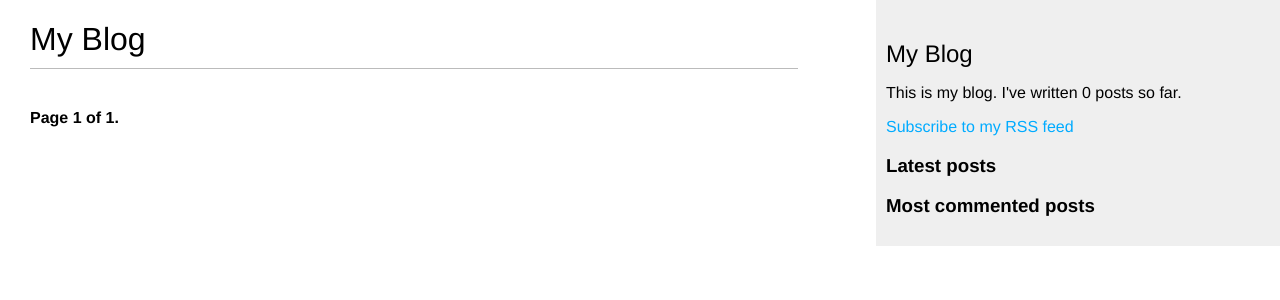
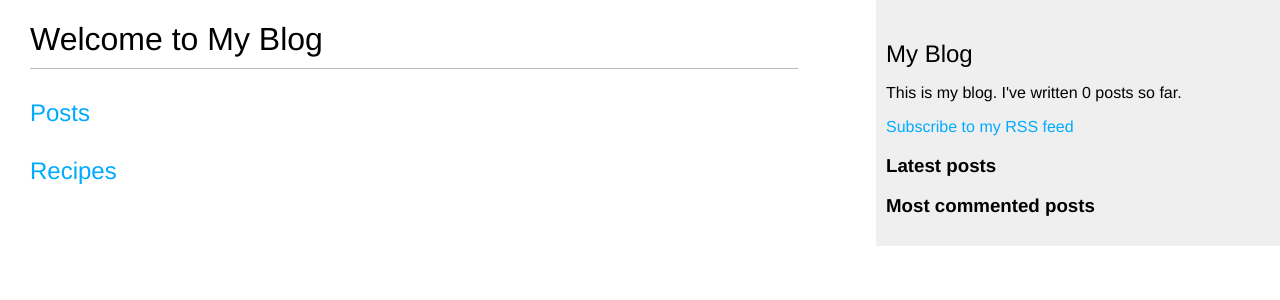
Before and after one commit to jgonz19buffs/CIDM6325-0, a Django app: page /blog/ in a window 1280 px wide. Shown: the top 300 px of the page. Run offline with Django 5.2, Linux system fonts and the light colour scheme; data that the repository does not hold is empty.

Commit message:
add main page, modify urls

```diff
--- /dev/null
+++ b/blogsite/blog/templates/blog/list.html
@@ -0,0 +1,14 @@
+{% extends "blog/base.html" %}
+
+{% block title%}My Blog{% endblock %}
+
+{% block content %}
+  <h1>Welcome to My Blog</h1>
+  <h2>
+    <a href="{% url 'blog:post_list' %}">Posts</a>
+  </h2>
+
+  <h2>
+    <a href="{% url 'blog:recipe_list' %}">Recipes</a>
+  </h2>
+{% endblock %}
--- a/blogsite/blog/templates/blog/post/list.html
+++ b/blogsite/blog/templates/blog/post/list.html
@@ -1,10 +1,10 @@
 {% extends "blog/base.html" %}
 {% load blog_tags %}
 
-{% block title%}My Blog{% endblock %}
+{% block title%}My Blog Posts{% endblock %}
 
 {% block content %}
-  <h1>My Blog</h1>
+  <h1>Posts</h1>
   {% if tag %}
     <h2>Posts tagged with "{{ tag.name }}"</h2>
   {% endif %}
--- a/blogsite/blog/templates/blog/recipe/list.html
+++ b/blogsite/blog/templates/blog/recipe/list.html
@@ -1,9 +1,9 @@
 {% extends "blog/base.html" %}
 
-{% block title%}My Recipes{% endblock %}
+{% block title%}My Blog Recipes{% endblock %}
 
 {% block content %}
-  <h1>My Recipes</h1>
+  <h1>Recipes</h1>
   {% if tag %}
     <h2>Recipes tagged with "{{ tag.name }}"</h2>
   {% endif %}
--- a/blogsite/blog/urls.py
+++ b/blogsite/blog/urls.py
@@ -6,10 +6,11 @@ app_name = 'blog'
 
 urlpatterns = [
     # post views
-    path('', views.post_list, name='post_list'),
+    path('', views.list, name='list'),
+    path('posts/', views.post_list, name='post_list'),
     # path('', views.PostListView.as_view(), name='post_list'),
     path(
-        '<int:year>/<int:month>/<int:day>/<slug:post>/',
+        'posts/<int:year>/<int:month>/<int:day>/<slug:post>/',
         views.post_detail,
         name='post_detail'
     ),
--- a/blogsite/blog/views.py
+++ b/blogsite/blog/views.py
@@ -211,3 +211,18 @@ def recipe_detail(request, id):
         'blog/recipe/detail.html',
         {'recipe': recipe}
     )
+
+
+
+def list(request, tag_slug=None):
+    posts = Post.published.all()
+    recipes = Recipe.objects.all()
+
+    return render(
+        request,
+        'blog/list.html',
+        {
+            'posts': posts,
+            'recipes': recipes
+        }
+    )
```
